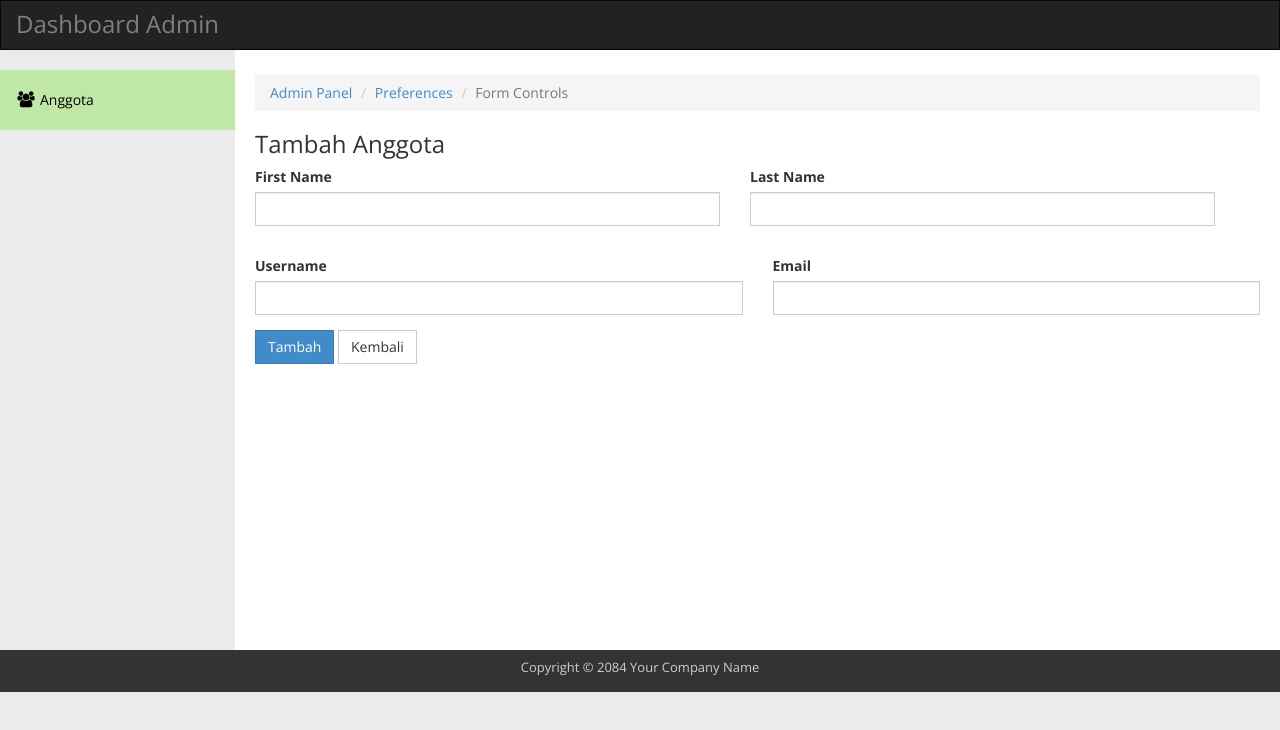
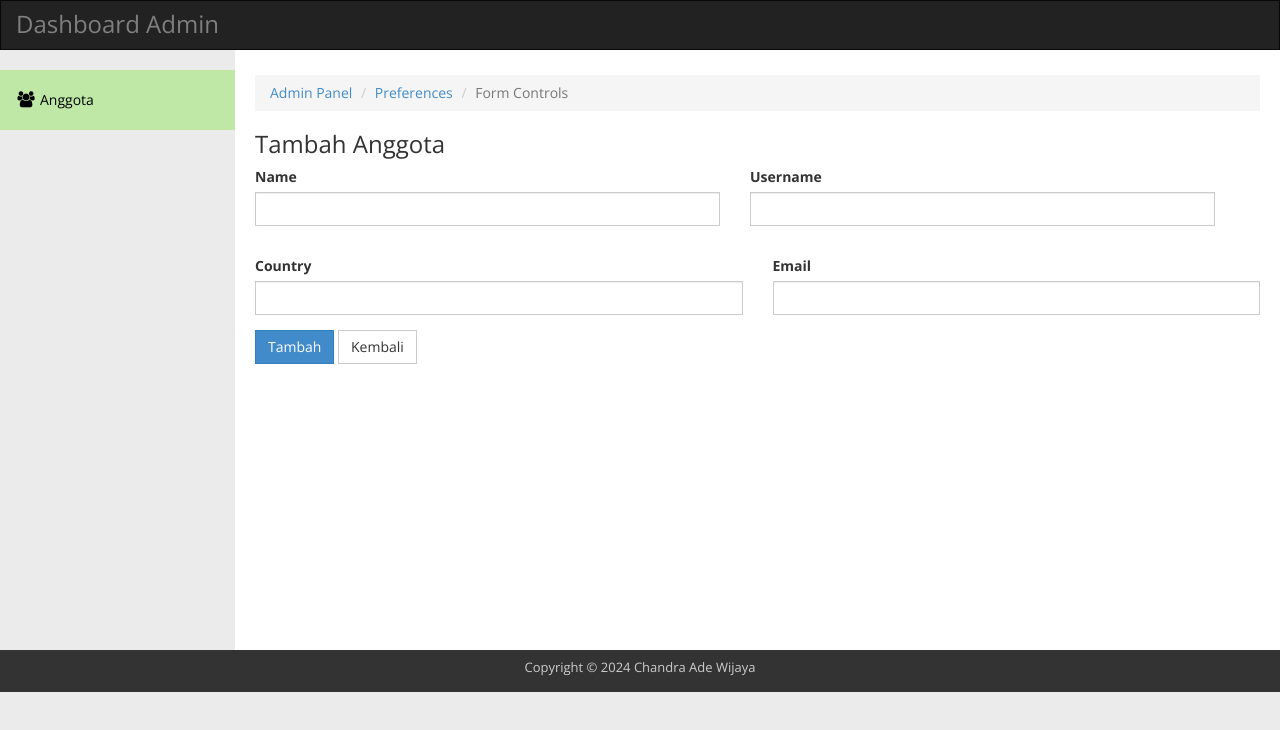
Before and after one commit to Chandraadew/belajar, a plain HTML site: page preferences.html in a window 1280 px wide. Drawn offline with nearby package versions, Linux system fonts and the light colour scheme.

Commit message:
Update preferences.html

```diff
--- a/preferences.html
+++ b/preferences.html
@@ -45,11 +45,11 @@
               <form role="form" action="" method="POST" id="templatemo-preferences-form">
                 <div class="row">
                   <div class="col-md-6" >
-                    <label for="firstName" class="control-label">First Name</label>
+                    <label for="firstName" class="control-label">Name</label>
                     <input type="text" name="first_name" class="form-control" id="firstName" value="">
                   </div>
                   <div class="col-md-6" >
-                    <label for="lastName" class="control-label">Last Name</label>
+                    <label for="lastName" class="control-label">Username</label>
                     <input type="text" name="last_name" class="form-control" id="lastName" value="">
                   </div>
                 </div>
@@ -59,7 +59,7 @@
           <div class="col-md-12">
               <div class="row">
                 <div class="col-md-6 margin-bottom-15">
-                  <label for="firstName" class="control-label">Username</label>
+                  <label for="firstName" class="control-label">Country</label>
                   <input type="text" name="username" class="form-control" id="firstName" value="">
                 </div>
                 <div class="col-md-6 margin-bottom-15">
@@ -98,7 +98,7 @@
 
     <footer class="templatemo-footer">
       <div class="templatemo-copyright">
-        <p>Copyright &copy; 2084 Your Company Name <!-- Credit: www.templatemo.com --></p>
+        <p>Copyright &copy; 2024 Chandra Ade Wijaya <!-- Credit: www.templatemo.com --></p>
       </div>
     </footer>
   </div>
```
